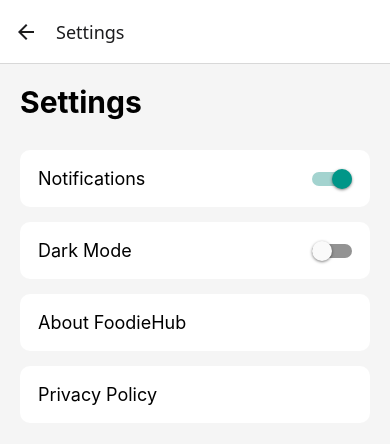
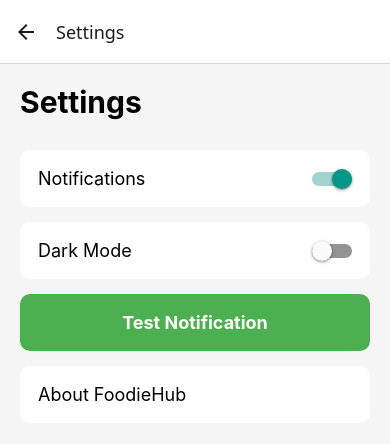
Before and after one commit to khursheed2369-ux/FoodieHub, a React Native app: screen /Settings in a window 390 px wide. Shown: the top 444 px of the page. Built offline with nearby package versions, Linux system fonts and the light colour scheme.

Commit message:
Added notification implementation

```diff
--- a/screens/SettingsScreen.js
+++ b/screens/SettingsScreen.js
@@ -7,6 +7,9 @@ import {
   Switch,
   TouchableOpacity,
 } from 'react-native';
+
+
+import { sendTestNotification } from '../services/notification';
 
 
 
@@ -19,6 +22,14 @@ export default function SettingsScreen() {
 
 
 
+  const handleNotification = async () => {
+
+    await sendTestNotification();
+
+  };
+
+
+
   return (
 
     <View style={styles.container}>
@@ -27,6 +38,7 @@ export default function SettingsScreen() {
       <Text style={styles.title}>
         Settings
       </Text>
+
 
 
 
@@ -42,14 +54,13 @@ export default function SettingsScreen() {
 
           value={notifications}
 
-          onValueChange={
-            setNotifications
-          }
+          onValueChange={setNotifications}
 
         />
 
 
       </View>
+
 
 
 
@@ -66,14 +77,32 @@ export default function SettingsScreen() {
 
           value={darkMode}
 
-          onValueChange={
-            setDarkMode
-          }
+          onValueChange={setDarkMode}
 
         />
 
 
       </View>
+
+
+
+
+
+      <TouchableOpacity
+
+        style={styles.button}
+
+        onPress={handleNotification}
+
+      >
+
+        <Text style={styles.buttonText}>
+          Test Notification
+        </Text>
+
+
+      </TouchableOpacity>
+
 
 
 
@@ -91,23 +120,12 @@ export default function SettingsScreen() {
 
 
 
-      <TouchableOpacity style={styles.option}>
-
-
-        <Text style={styles.text}>
-          Privacy Policy
-        </Text>
-
-
-      </TouchableOpacity>
-
-
-
     </View>
 
   );
 
 }
+
 
 
 
@@ -122,7 +140,6 @@ const styles = StyleSheet.create({
   },
 
 
-
   title: {
     fontSize: 30,
     fontWeight: 'bold',
@@ -130,9 +147,8 @@ const styles = StyleSheet.create({
   },
 
 
-
   option: {
-    backgroundColor: '#FFFFFF',
+    backgroundColor: '#fff',
     padding: 18,
     borderRadius: 10,
     marginBottom: 15,
@@ -142,10 +158,25 @@ const styles = StyleSheet.create({
   },
 
 
-
   text: {
     fontSize: 18,
   },
 
 
+  button: {
+    backgroundColor: '#4CAF50',
+    padding: 18,
+    borderRadius: 10,
+    marginBottom: 15,
+    alignItems: 'center',
+  },
+
+
+  buttonText: {
+    color: '#fff',
+    fontSize: 18,
+    fontWeight: 'bold',
+  },
+
+
 });
--- /dev/null
+++ b/services/notification.js
@@ -0,0 +1,53 @@
+import * as Notifications from 'expo-notifications';
+
+
+
+export async function setupNotifications() {
+
+
+  const { status } =
+    await Notifications.requestPermissionsAsync();
+
+
+
+  if (status !== 'granted') {
+
+    console.log(
+      'Notification permission denied'
+    );
+
+    return;
+
+  }
+
+
+
+  console.log(
+    'Notifications enabled'
+  );
+
+}
+
+
+
+
+export async function sendTestNotification() {
+
+
+  await Notifications.scheduleNotificationAsync({
+
+    content: {
+
+      title: 'FoodieHub 🍽️',
+
+      body: 'New recipes are waiting for you!',
+
+    },
+
+
+    trigger: null,
+
+  });
+
+
+}
```
